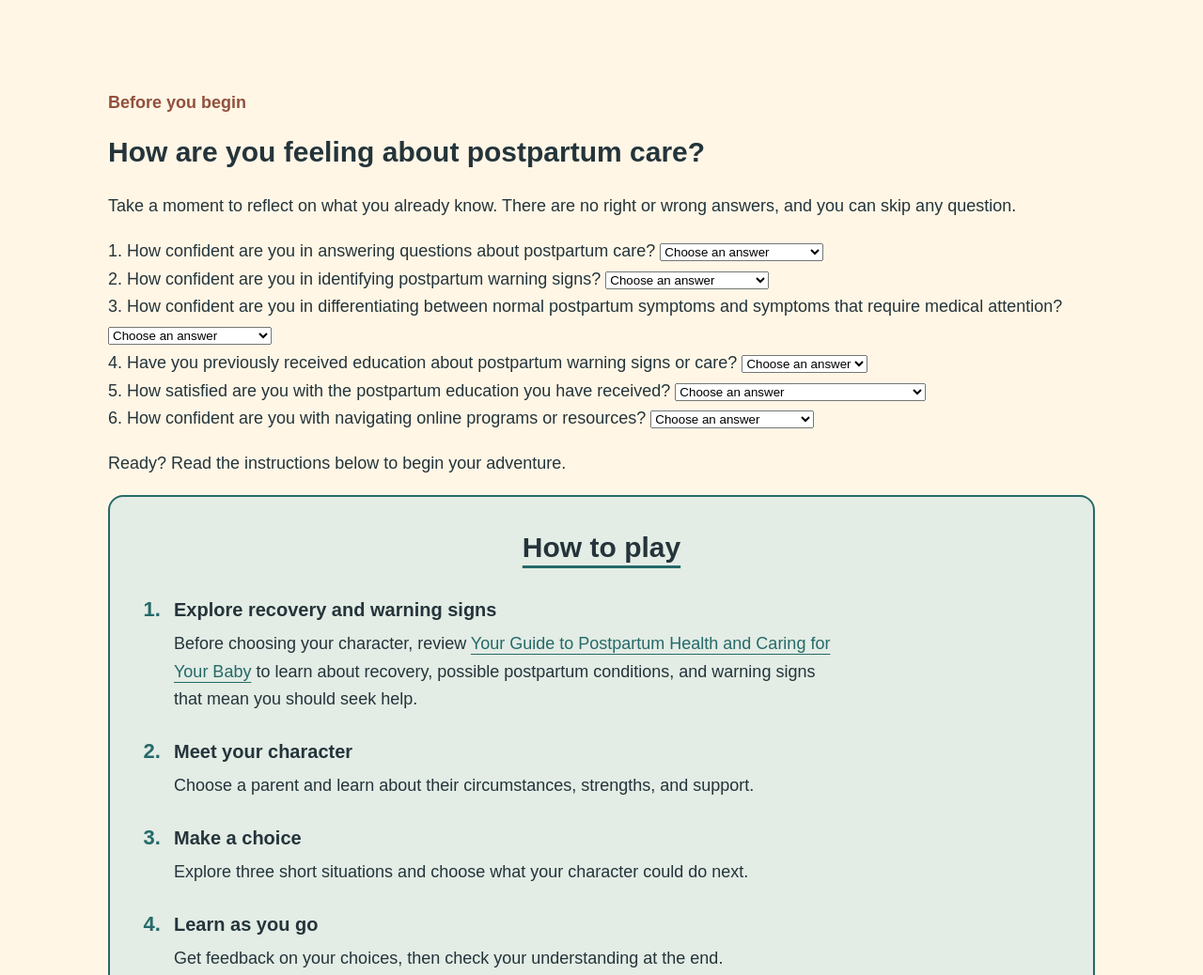
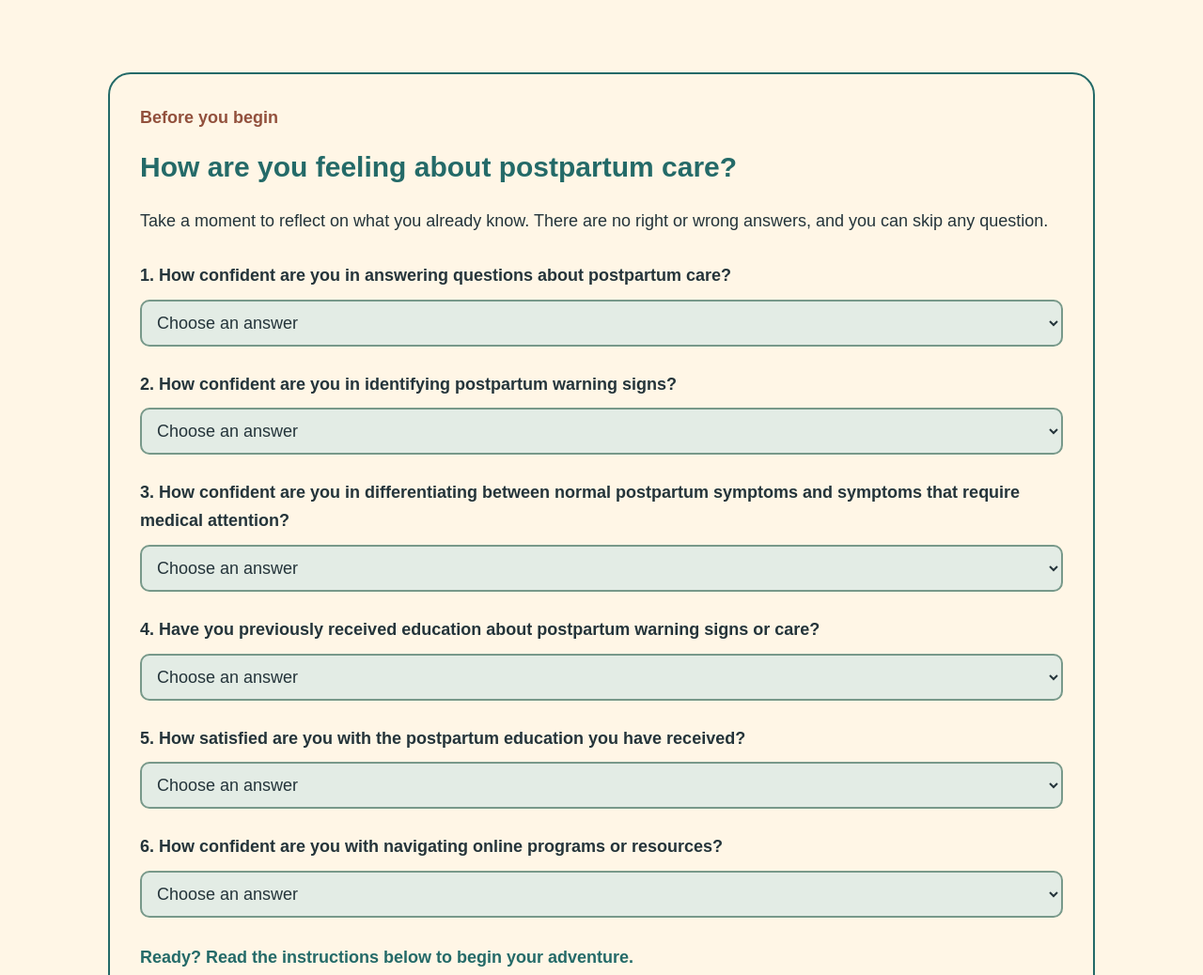
Before and after one commit to lilyhagan22/NURS4P16, a plain HTML site: page index.html in a window 1280 px wide. Shown: the part 623-1661 px from the top of the page at 94% size. Drawn offline with Linux system fonts and the light colour scheme.

Commit message:
Update style.css

```diff
--- a/style.css
+++ b/style.css
@@ -1422,3 +1422,66 @@ button.button:focus-visible {
   margin-inline: auto;
   text-align: left;
 }
+
+/* Homepage: before-you-begin survey */
+.starting-survey {
+  margin: 0 0 40px;
+  padding: 32px;
+  background: var(--cream);
+  border: 2px solid var(--teal);
+  border-radius: 24px;
+}
+
+.starting-survey > .eyebrow {
+  margin-top: 0;
+}
+
+.starting-survey h2 {
+  color: var(--teal);
+  margin-top: 0;
+}
+
+.starting-survey-questions {
+  display: grid;
+  gap: 26px;
+  margin-top: 28px;
+}
+
+.starting-survey-field label {
+  display: block;
+  margin-bottom: 10px;
+  font-weight: bold;
+}
+
+.starting-survey-field select {
+  display: block;
+  width: 100%;
+  min-height: 50px;
+  padding: 12px;
+  border: 2px solid #78998a;
+  border-radius: 10px;
+  background: var(--sage);
+  color: var(--ink);
+  font: inherit;
+}
+
+.starting-survey-field select:focus-visible {
+  outline: 3px solid var(--teal);
+  outline-offset: 3px;
+}
+
+.starting-survey-next {
+  margin: 28px 0 0;
+  color: var(--teal);
+  font-weight: bold;
+}
+
+@media (max-width: 600px) {
+  .starting-survey {
+    padding: 22px;
+  }
+
+  .starting-survey-field select {
+    font-size: 16px;
+  }
+}
```
